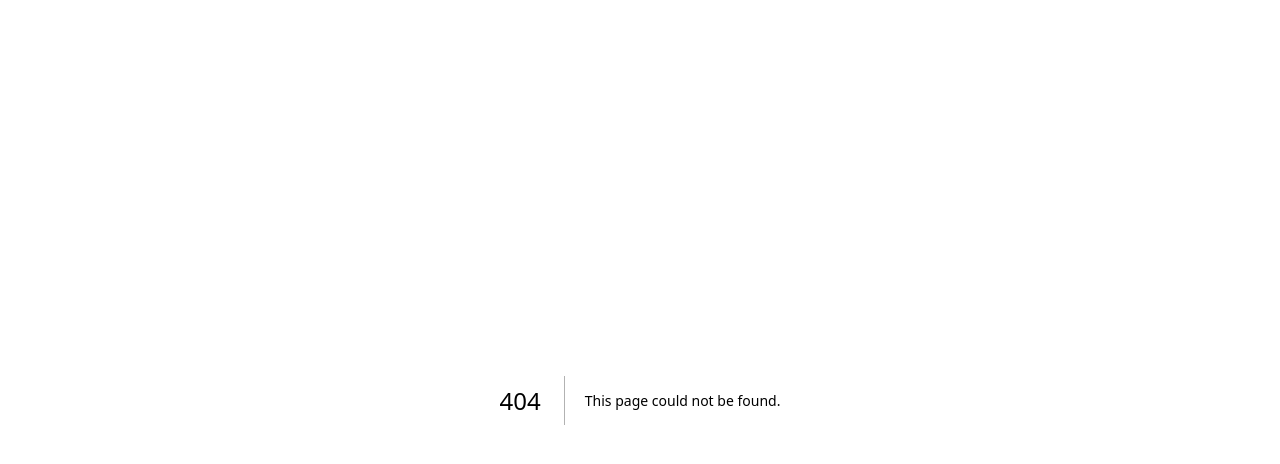
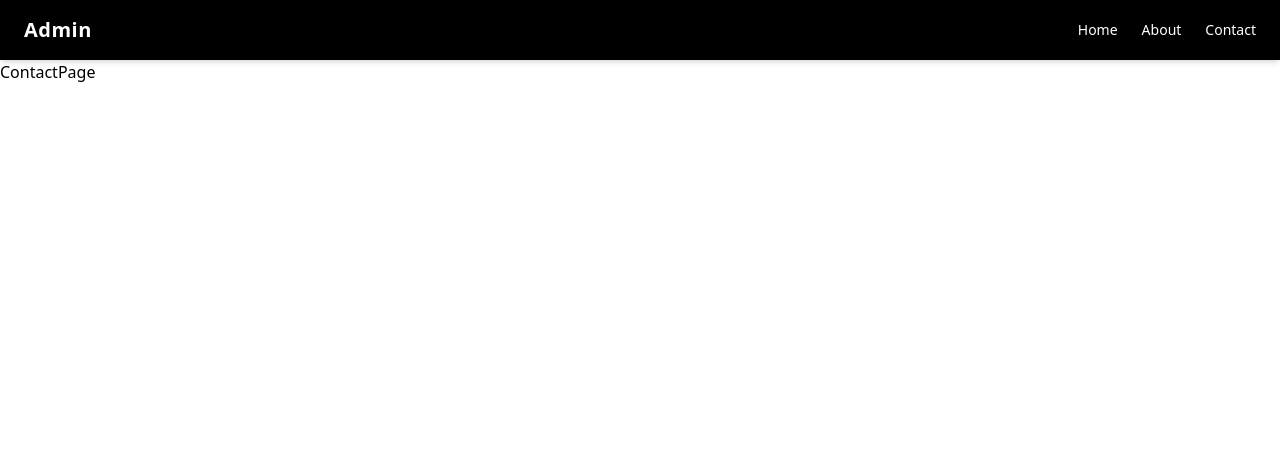
Before and after one commit to EasinTanvir/multi-tanent-project, a Next.js app: page /contact in a window 1280 px wide. Before the commit this address had no page. Shown: the top 464 px of the page. Built offline with nearby package versions, Linux system fonts and the light colour scheme.

Commit message:
refactoe

```diff
--- /dev/null
+++ b/src/app/(project)/about/page.js
@@ -0,0 +1,7 @@
+import React from "react";
+
+const AboutPage = () => {
+  return <div>AboutPage</div>;
+};
+
+export default AboutPage;
--- /dev/null
+++ b/src/app/(project)/contact/page.js
@@ -0,0 +1,7 @@
+import React from "react";
+
+const ContactPage = () => {
+  return <div>ContactPage</div>;
+};
+
+export default ContactPage;
```
